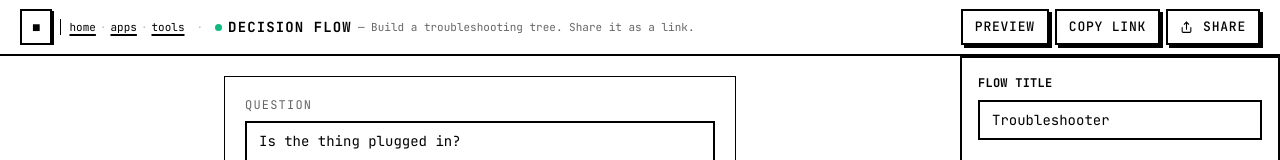
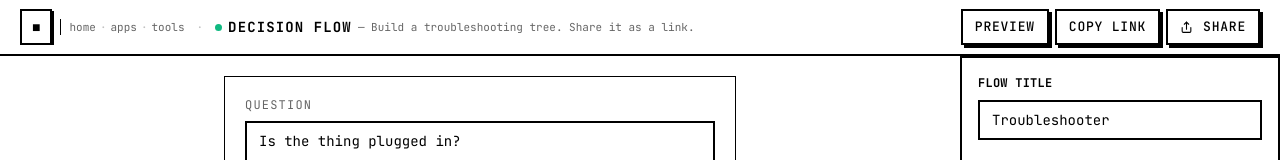
Before and after one commit to k3sava/little-tools, a Next.js app: page /flow in a window 1280 px wide. Shown: the top 160 px of the page. Built offline with nearby package versions, Linux system fonts and the light colour scheme.

Commit message:
Fix breadcrumb link underlines in tool-shell header (!important override)

```diff
--- a/src/app/globals.css
+++ b/src/app/globals.css
@@ -2143,10 +2143,15 @@ html[data-theme="terminal"] .kami-scope [class*="bg-gray-9"] {
   white-space: nowrap;
 }
 .tool-shell-breadcrumb a {
-  color: var(--kami-text-dim);
-  text-decoration: none;
-}
-.tool-shell-breadcrumb a:hover { color: var(--kami-text-muted); }
+  color: var(--kami-text-dim) !important;
+  text-decoration: none !important;
+  border-bottom: none !important;
+  transition: color 0.2s ease;
+}
+.tool-shell-breadcrumb a:hover {
+  color: var(--kami-text-muted) !important;
+  background: transparent !important;
+}
 .tool-shell-breadcrumb-sep {
   margin: 0 4px;
   opacity: 0.4;
```
Also changed, not shown: 1 other file (tests, documents, lock files or other folders).
